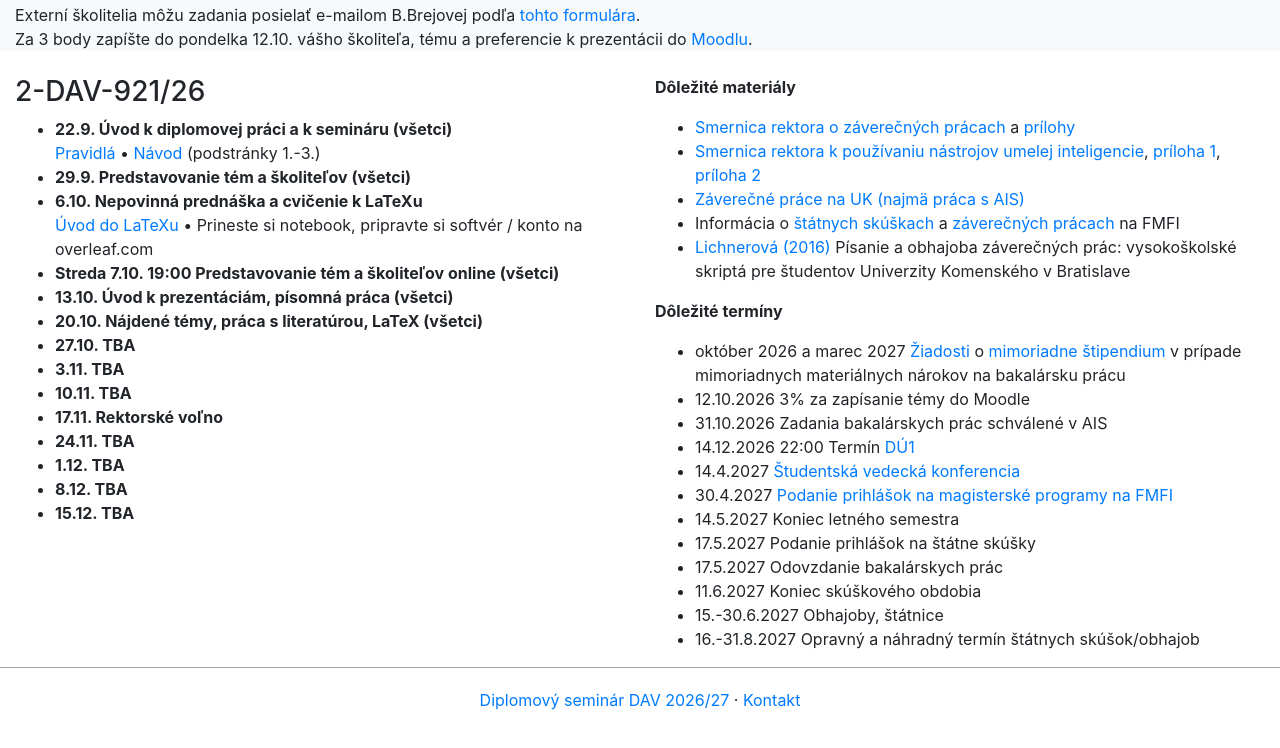
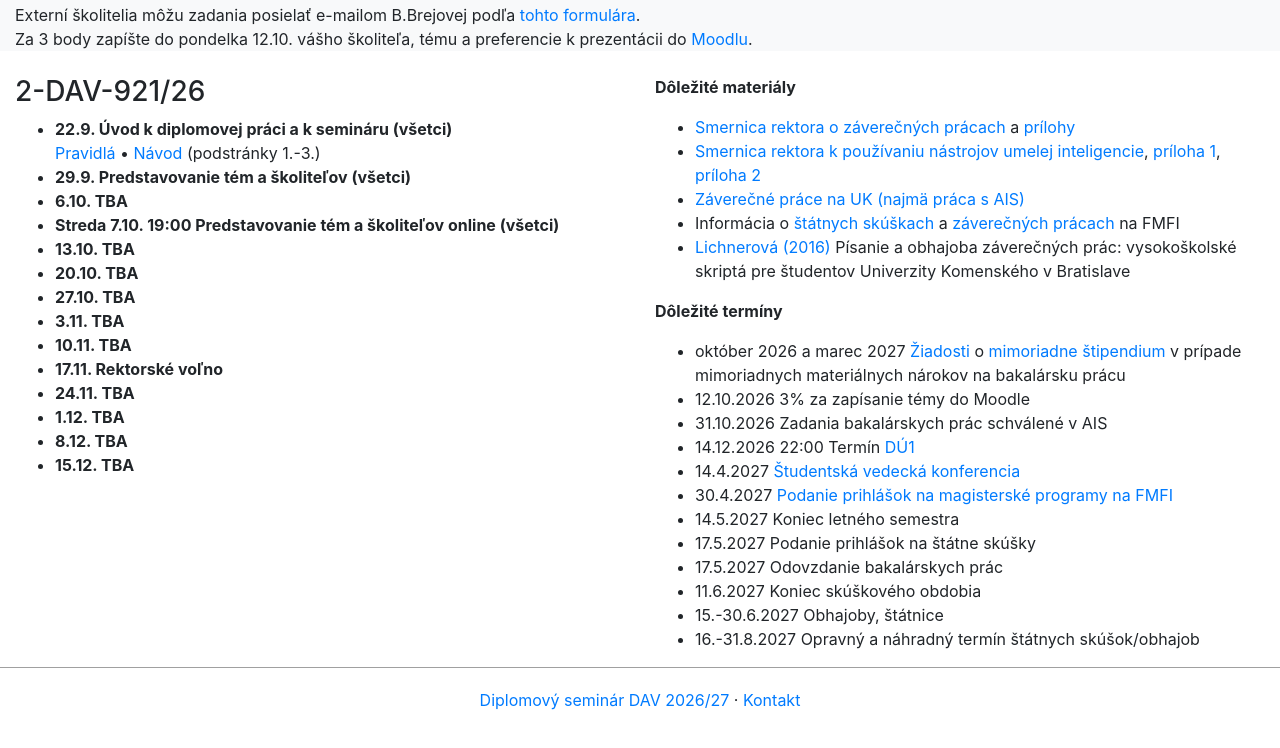
Before and after one commit to dcs-fmph/dipl-dav, a Jekyll site: the page built from index.md, in a window 1280 px wide. Shown: the part 347-1095 px from the top of the page. Built offline with Jekyll 4.4.1, drawn with Linux system fonts in a browser that asks for light colours; nearby versions of some CDN libraries.

Commit message:
Changed contacts and removed the old schedule

```diff
--- a/index.md
+++ b/index.md
@@ -8,12 +8,11 @@ layout: index
 * **22.9. Úvod k diplomovej práci a k semináru (všetci)**<br>
 [Pravidlá](./Pravidlá_ZS.md)  • [Návod](./Návod.md) (podstránky 1.-3.)
 * **29.9. Predstavovanie tém a školiteľov (všetci)**
-* **6.10. Nepovinná prednáška a cvičenie k LaTeXu**<br>
-[Úvod do LaTeXu](./Uvod_do_LaTeXu.md) • Prineste si notebook, pripravte si softvér / konto na overleaf.com
+* **6.10. TBA**<br>
 * **Streda 7.10. 19:00 Predstavovanie tém a školiteľov online (všetci)**
-* **13.10. Úvod k prezentáciám, písomná práca (všetci)**<br>
+* **13.10. TBA**<br>
 <!-- [Návod](./Návod.md) (podstránky 3.,4.,7.) • [Prezentácia 1](./Prezentácia_1.md) • [DÚ1](./DU1.md) • [Kontrolné stretnutie 1](./Kontrolné_stretnutie_1.md) • [Oznamy](Oznamy_október.md)-->
-* **20.10. Nájdené témy, práca s literatúrou, LaTeX (všetci)**
+* **20.10. TBA**
 <!-- [Návod](./Návod.md) (podstránky 5., 6.) -->
 * **27.10. TBA**<br>
 * **3.11. TBA**
```
Also changed, not shown: Kontakt.md (+1 -1 lines), README.md.
